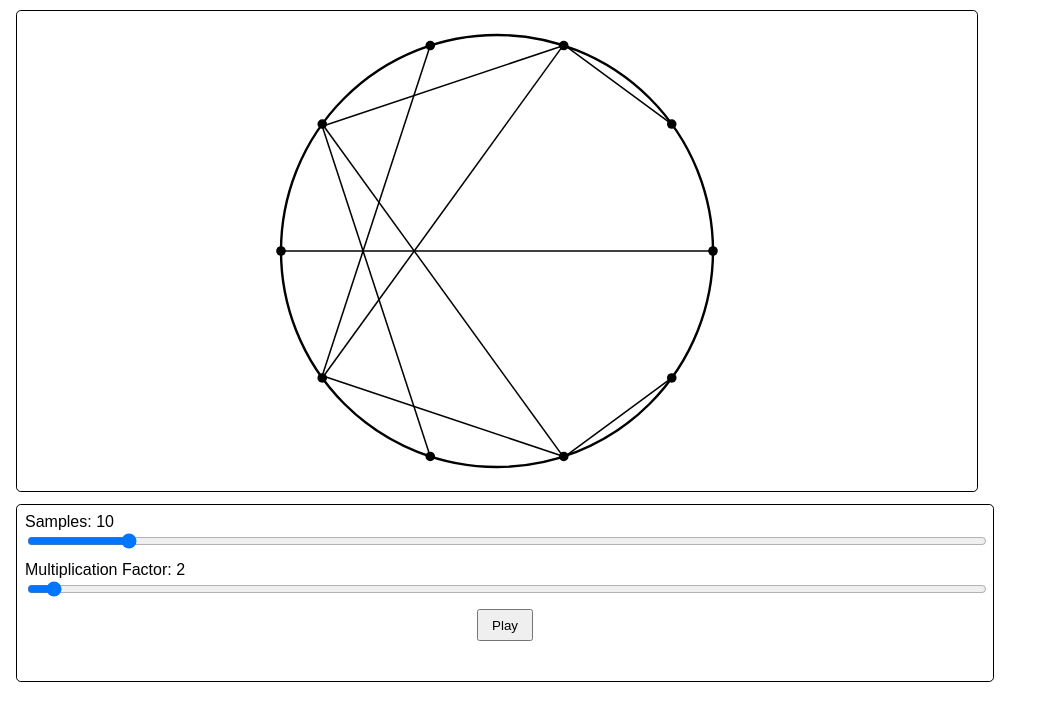
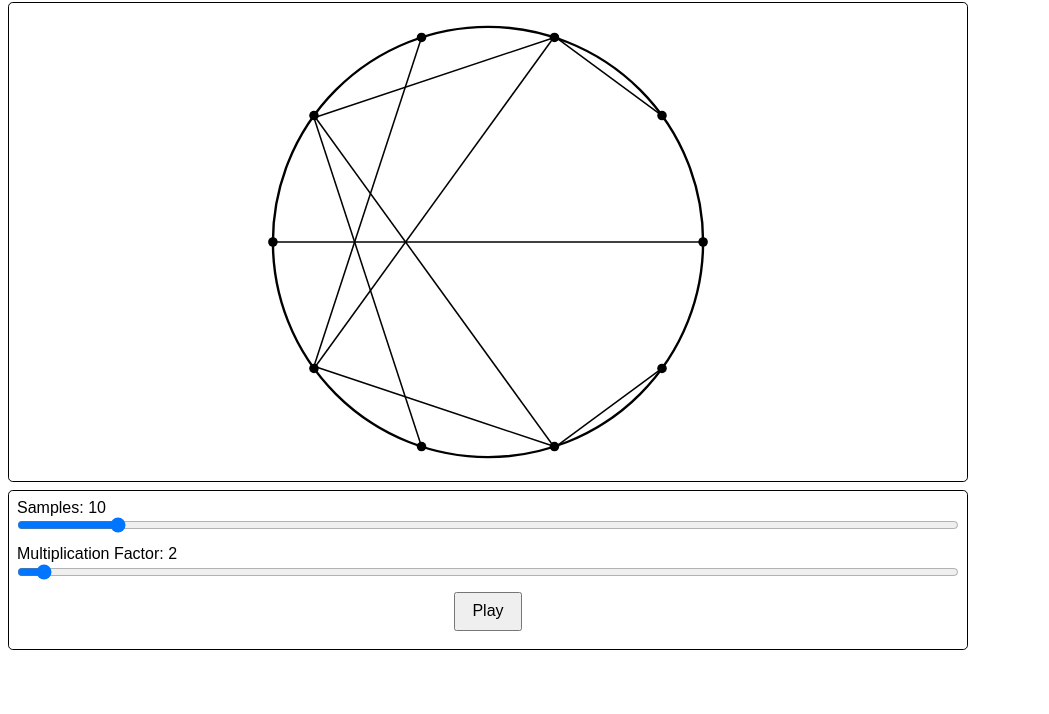
Before and after one commit to octopodidae/jao-aout-2022, a website built with webpack: page src/index.html in a window 1280 px wide. Shown: the part 86-800 px from the top of the page, without its empty margins (0-1049 px from the left). Built offline with nearby package versions, Linux system fonts and the light colour scheme; files whose address does not match are found by name.

Commit message:
dev: html inside webpack

```diff
--- a/package.json
+++ b/package.json
@@ -18,7 +18,10 @@
   "devDependencies": {
     "css-loader": "^6.7.1",
     "css-minimizer-webpack-plugin": "^4.0.0",
+    "html-webpack-plugin": "^5.5.0",
     "mini-css-extract-plugin": "^2.6.1",
+    "sass": "^1.54.4",
+    "sass-loader": "^13.0.2",
     "style-loader": "^3.3.1",
     "ts-loader": "^9.3.1",
     "typescript": "^4.7.4",
--- a/src/index.html
+++ b/src/index.html
@@ -5,9 +5,6 @@
     <meta http-equiv="X-UA-Compatible" content="IE=edge" />
     <meta name="viewport" content="width=device-width, initial-scale=1.0" />
     <title>Multiplication</title>
-    <link rel="stylesheet" href="../node_modules/normalize.css/normalize.css" />
-    <link rel="stylesheet" href="../node_modules/sanitize.css/sanitize.css" />
-    <link rel="stylesheet" href="../dist/main.css" />
   </head>
 
   <body>
@@ -35,6 +32,5 @@
       </label>
       <button>Play</button>
     </div>
-    <script src="../dist/bundle.js"></script>
   </body>
 </html>
--- a/src/main.ts
+++ b/src/main.ts
@@ -1,7 +1,7 @@
 import { Board } from "./Board";
 import { Command } from "./Command";
 import { Config } from "./interfaces/Config";
-import "./style.css";
+import "./style.scss";
 
 try {
   let board = new Board();
--- /dev/null
+++ b/src/scss/board.scss
@@ -0,0 +1,15 @@
+svg {
+  border: 0.1em solid black;
+  width: $width;
+  height: 30em;
+  border-radius: $border-radius;
+
+  .samples circle {
+    fill: black;
+  }
+
+  .lines line {
+    stroke: black;
+    stroke-width: 0.02em;
+  }
+}
--- /dev/null
+++ b/src/scss/command.scss
@@ -0,0 +1,22 @@
+div.command {
+  margin-top: 0.5em;
+  border: 0.1em solid black;
+  width: $width;
+  height: 10em;
+  padding: 0.5em;
+  display: flex;
+  flex-flow: column;
+  gap: 0.5em;
+  align-items: center;
+  border-radius: $border-radius;
+  input,
+  label {
+    width: 100%;
+  }
+  button {
+    padding: 0.5em 1em;
+  }
+  input {
+    cursor: pointer;
+  }
+}
--- /dev/null
+++ b/src/scss/variables.scss
@@ -0,0 +1,2 @@
+$width: 60em;
+$border-radius: 0.3em;
--- /dev/null
+++ b/src/style.scss
@@ -0,0 +1,10 @@
+@import "../node_modules/normalize.css/normalize.css";
+@import "../node_modules/sanitize.css/sanitize.css";
+@import "./scss/variables.scss";
+@import "./scss/board.scss";
+@import "./scss/command.scss";
+
+body {
+  padding: 0.5em;
+  font-family: sans-serif;
+}
--- a/webpack.config.js
+++ b/webpack.config.js
@@ -1,12 +1,16 @@
 const path = require("path");
 const MiniCssExtractPlugin = require("mini-css-extract-plugin");
 const CssMinimizerPlugin = require("css-minimizer-webpack-plugin");
+const HtmlWebpackPlugin = require("html-webpack-plugin");
 
 module.exports = (_, args) => {
   const mode = args.mode ?? "development";
 
   return {
-    plugins: [new MiniCssExtractPlugin()],
+    plugins: [
+      new MiniCssExtractPlugin(),
+      new HtmlWebpackPlugin({ template: "./src/index.html" }),
+    ],
     entry: "./src/main.ts",
     output: {
       filename: "bundle.js",
@@ -22,8 +26,8 @@ module.exports = (_, args) => {
           exclude: /node_modules/,
         },
         {
-          test: /\.css$/i,
-          use: [MiniCssExtractPlugin.loader, "css-loader"],
+          test: /\.scss$/i,
+          use: [MiniCssExtractPlugin.loader, "css-loader", "sass-loader"],
         },
       ],
     },
```
Also changed, not shown: src/style.css (deleted), 1 other file.
